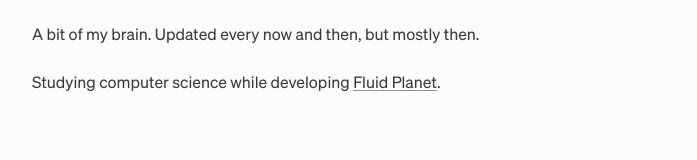
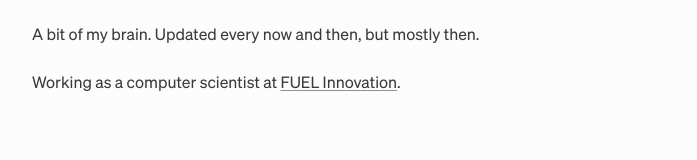
Before and after one commit to joeyvanlierop/joey, a Next.js app: page / in a window 1280 px wide. Shown: the part 154-314 px from the top of the page, without its empty margins (280-977 px from the left). Built offline with nearby package versions, Linux system fonts and the light colour scheme; a web font is replaced by a local one.

Commit message:
Update job

```diff
--- a/app/page.tsx
+++ b/app/page.tsx
@@ -32,12 +32,12 @@ export default async function Home() {
         </p>
 
         <p className="mb-8 animate-enter animate-delay-[240ms]">
-          Studying computer science while developing{" "}
+          Working as a computer scientist at{" "}
           <a
-            href="https://cesium.com/blog/2023/08/31/fluid-planet-immerses-young-students-in-the-outdoors/"
+            href="https://www.fuelinnovate.com/"
             target="_blank"
           >
-            Fluid Planet
+            FUEL Innovation
           </a>
           .
         </p>
--- a/writing/still-alive.mdx
+++ b/writing/still-alive.mdx
@@ -12,7 +12,7 @@ I want all of my work here to be perfect, but the reality is that it burns me ou
 
 November TODOs:
  - [x] Update mood
- - [ ] Update job
+ - [x] Update job
  - [ ] Update **Today**
  - [ ] Add all the movies I forgor to add
  - [ ] Start working on West Coast Trail
```
